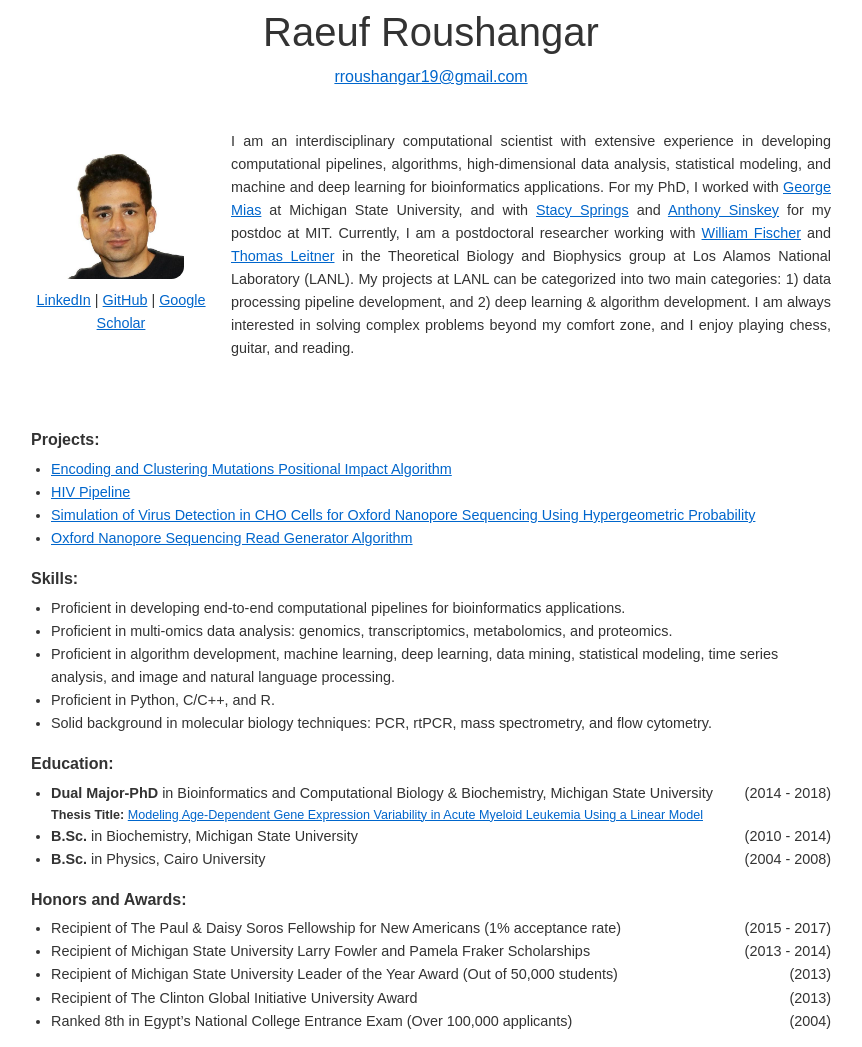
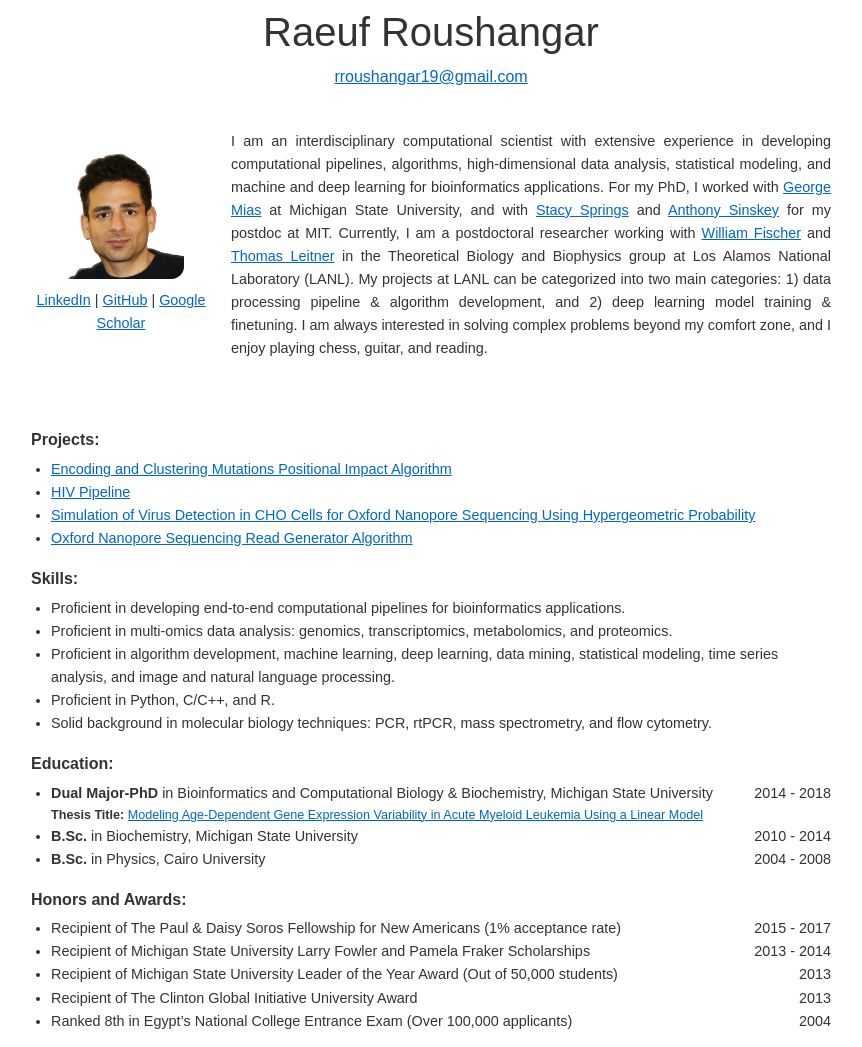
Before and after one commit to raeufroushangar/raeufroushangar.com, a Jekyll site: the page built from index.html, in a window 1280 px wide. Shown: the whole page, without its empty margins (209-1071 px from the left). Built offline with Jekyll 4.4.1, drawn with Linux system fonts in a browser that asks for light colours.

Commit message:
Update background statement and adjust font sizes for sections

```diff
--- a/index.html
+++ b/index.html
@@ -19,7 +19,7 @@ title: Home
   </div>
 
   <div style="max-width: 600px; font-size: 0.9em; text-align: justify;">
-    I am an interdisciplinary computational scientist with extensive experience in developing computational pipelines, algorithms, high-dimensional data analysis, statistical modeling, and machine and deep learning for bioinformatics applications. For my PhD, I worked with <a href="https://georgemias.org" target="_blank">George Mias</a> at Michigan State University, and with <a href="https://cbi.mit.edu/biographies/" target="_blank">Stacy Springs</a> and <a href="https://biology.mit.edu/profile/anthony-j-sinskey/" target="_blank">Anthony Sinskey</a> for my postdoc at MIT. Currently, I am a postdoctoral researcher working with <a href="https://lanlexperts.elsevierpure.com/en/persons/william-mclean-fischer" target="_blank">William Fischer</a> and <a href="https://public.lanl.gov/tkl/" target="_blank">Thomas Leitner</a> in the Theoretical Biology and Biophysics group at Los Alamos National Laboratory (LANL). My projects at LANL can be categorized into two main categories: 1) data processing pipeline development, and 2) deep learning & algorithm development. I am always interested in solving complex problems beyond my comfort zone, and I enjoy playing chess, guitar, and reading.
+    I am an interdisciplinary computational scientist with extensive experience in developing computational pipelines, algorithms, high-dimensional data analysis, statistical modeling, and machine and deep learning for bioinformatics applications. For my PhD, I worked with <a href="https://georgemias.org" target="_blank">George Mias</a> at Michigan State University, and with <a href="https://cbi.mit.edu/biographies/" target="_blank">Stacy Springs</a> and <a href="https://biology.mit.edu/profile/anthony-j-sinskey/" target="_blank">Anthony Sinskey</a> for my postdoc at MIT. Currently, I am a postdoctoral researcher working with <a href="https://lanlexperts.elsevierpure.com/en/persons/william-mclean-fischer" target="_blank">William Fischer</a> and <a href="https://public.lanl.gov/tkl/" target="_blank">Thomas Leitner</a> in the Theoretical Biology and Biophysics group at Los Alamos National Laboratory (LANL). My projects at LANL can be categorized into two main categories: 1) data processing pipeline & algorithm development, and 2) deep learning model training & finetuning. I am always interested in solving complex problems beyond my comfort zone, and I enjoy playing chess, guitar, and reading.
   </div>
 </div>
 
@@ -46,18 +46,18 @@ title: Home
 <ul style="margin-top: 0; list-style-type: disc; padding-left: 20px; font-size: 0.9em;">
   <li>
     <span><strong>Dual Major-PhD</strong> in Bioinformatics and Computational Biology & Biochemistry, Michigan State University</span>
-    <span style="float: right;">(2014 - 2018)</span>
+    <span style="float: right;">2014 - 2018</span>
     <ul style="margin-top: 0; font-size: 0.875em; margin-left: -40px; list-style-type: circle;">
       <strong>Thesis Title:</strong> <a href="https://d.lib.msu.edu/etd/19662" target="_blank">Modeling Age-Dependent Gene Expression Variability in Acute Myeloid Leukemia Using a Linear Model</a>
     </ul>
   </li>
   <li>
     <span><strong>B.Sc.</strong> in Biochemistry, Michigan State University</span>
-    <span style="float: right;">(2010 - 2014)</span>
+    <span style="float: right;">2010 - 2014</span>
   </li>
   <li>
     <span><strong>B.Sc.</strong> in Physics, Cairo University</span>
-    <span style="float: right;">(2004 - 2008)</span>
+    <span style="float: right;">2004 - 2008</span>
   </li>
 </ul>
 
@@ -65,22 +65,22 @@ title: Home
 <ul style="margin-top: 0; list-style-type: disc; padding-left: 20px; font-size: 0.9em;">
   <li>
     <span>Recipient of The Paul & Daisy Soros Fellowship for New Americans (1% acceptance rate)</span>
-    <span style="float: right;">(2015 - 2017)</span>
+    <span style="float: right;">2015 - 2017</span>
   </li>
   <li>
     <span>Recipient of Michigan State University Larry Fowler and Pamela Fraker Scholarships</span>
-    <span style="float: right;">(2013 - 2014)</span>
+    <span style="float: right;">2013 - 2014</span>
   </li>
   <li>
     <span>Recipient of Michigan State University Leader of the Year Award (Out of 50,000 students)</span>
-    <span style="float: right;">(2013)</span>
+    <span style="float: right;">2013</span>
   </li>
   <li>
     <span>Recipient of The Clinton Global Initiative University Award</span>
-    <span style="float: right;">(2013)</span>
+    <span style="float: right;">2013</span>
   </li>
   <li>
     <span>Ranked 8th in Egypt’s National College Entrance Exam (Over 100,000 applicants)</span>
-    <span style="float: right;">(2004)</span>
+    <span style="float: right;">2004</span>
   </li>
 </ul>
```
